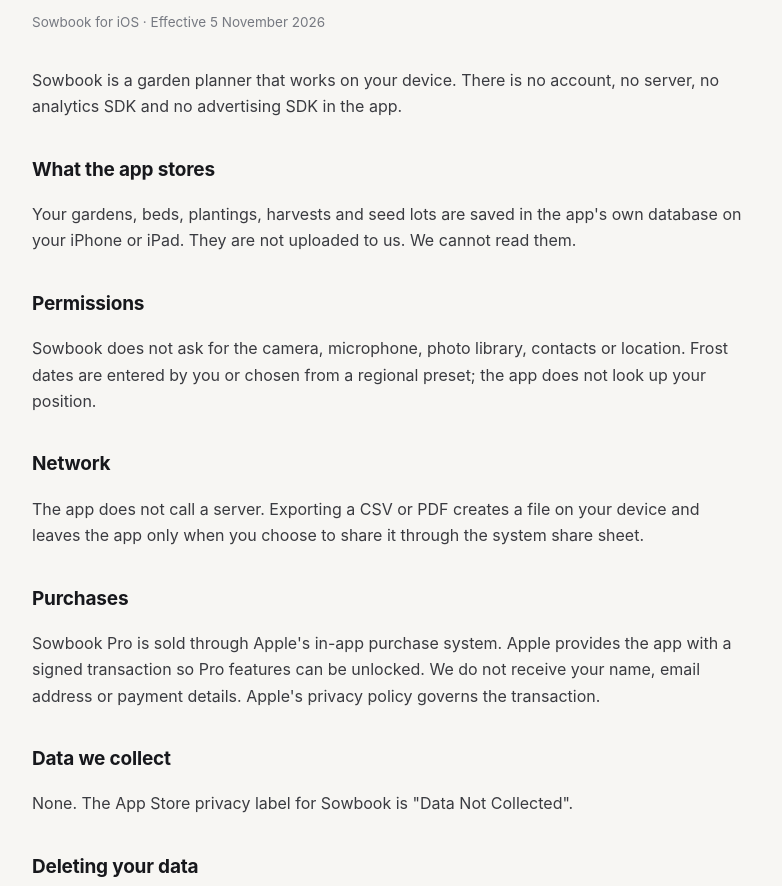
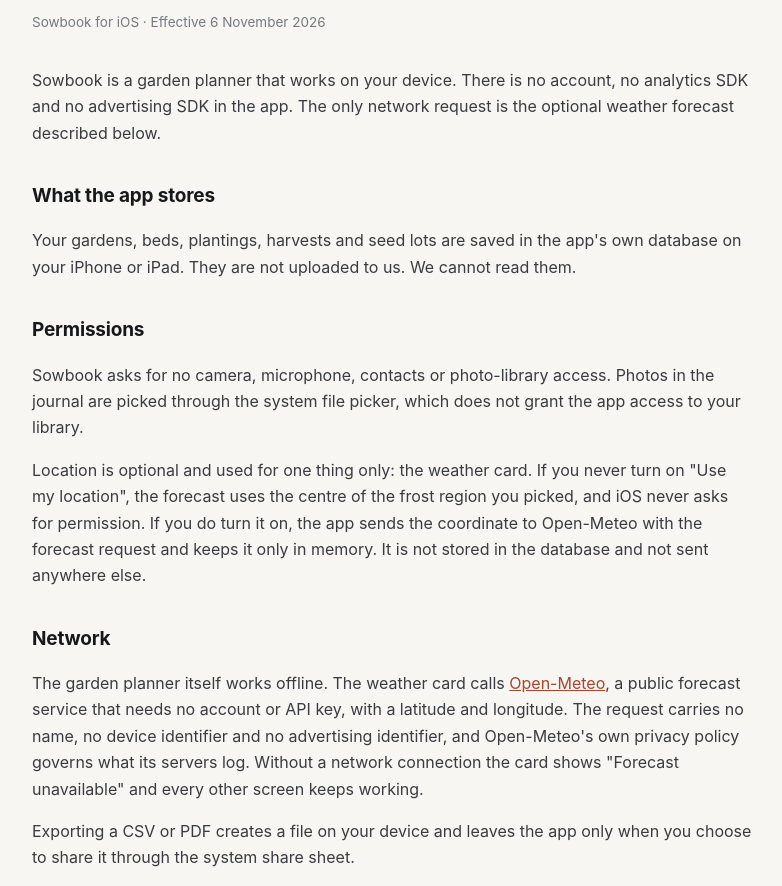
Before and after one commit to SerdarOzdemir89/subtrack-legal, a plain HTML site: page sowbook/privacy.html in a window 1280 px wide. Shown: the part 166-1052 px from the top of the page, without its empty margins (248-1030 px from the left). Drawn offline with Linux system fonts and the light colour scheme.

Commit message:
Sowbook: weather and optional location in the privacy policy

```diff
--- a/sowbook/privacy.html
+++ b/sowbook/privacy.html
@@ -22,24 +22,26 @@ hr{border:0;border-top:1px solid #e2ded6;margin:36px 0}
 <nav><a href="index.html">Sowbook</a><a href="privacy.html">Privacy</a><a href="terms.html">Terms</a><a href="support.html">Support</a></nav>
 
 <h1>Privacy Policy</h1>
-<p class="meta">Sowbook for iOS · Effective 5 November 2026</p>
+<p class="meta">Sowbook for iOS · Effective 6 November 2026</p>
 
-<p>Sowbook is a garden planner that works on your device. There is no account, no server, no analytics SDK and no advertising SDK in the app.</p>
+<p>Sowbook is a garden planner that works on your device. There is no account, no analytics SDK and no advertising SDK in the app. The only network request is the optional weather forecast described below.</p>
 
 <h2>What the app stores</h2>
 <p>Your gardens, beds, plantings, harvests and seed lots are saved in the app's own database on your iPhone or iPad. They are not uploaded to us. We cannot read them.</p>
 
 <h2>Permissions</h2>
-<p>Sowbook does not ask for the camera, microphone, photo library, contacts or location. Frost dates are entered by you or chosen from a regional preset; the app does not look up your position.</p>
+<p>Sowbook asks for no camera, microphone, contacts or photo-library access. Photos in the journal are picked through the system file picker, which does not grant the app access to your library.</p>
+<p>Location is optional and used for one thing only: the weather card. If you never turn on "Use my location", the forecast uses the centre of the frost region you picked, and iOS never asks for permission. If you do turn it on, the app sends the coordinate to Open-Meteo with the forecast request and keeps it only in memory. It is not stored in the database and not sent anywhere else.</p>
 
 <h2>Network</h2>
-<p>The app does not call a server. Exporting a CSV or PDF creates a file on your device and leaves the app only when you choose to share it through the system share sheet.</p>
+<p>The garden planner itself works offline. The weather card calls <a href="https://open-meteo.com/">Open-Meteo</a>, a public forecast service that needs no account or API key, with a latitude and longitude. The request carries no name, no device identifier and no advertising identifier, and Open-Meteo's own privacy policy governs what its servers log. Without a network connection the card shows "Forecast unavailable" and every other screen keeps working.</p>
+<p>Exporting a CSV or PDF creates a file on your device and leaves the app only when you choose to share it through the system share sheet.</p>
 
 <h2>Purchases</h2>
 <p>Sowbook Pro is sold through Apple's in-app purchase system. Apple provides the app with a signed transaction so Pro features can be unlocked. We do not receive your name, email address or payment details. Apple's privacy policy governs the transaction.</p>
 
 <h2>Data we collect</h2>
-<p>None. The App Store privacy label for Sowbook is "Data Not Collected".</p>
+<p>We collect no data about you. We have no server and no way to identify a user. The App Store privacy label for Sowbook is "Data Not Collected". The one third-party request is the weather lookup: with your permission the coordinate goes to Open-Meteo to return a forecast and is not retained by us.</p>
 
 <h2>Deleting your data</h2>
 <p>Settings → Delete all data removes every garden, bed, planting, harvest and seed lot from the app's database. Deleting the app removes everything it stored.</p>
```
Also changed, not shown: 1 other file.
